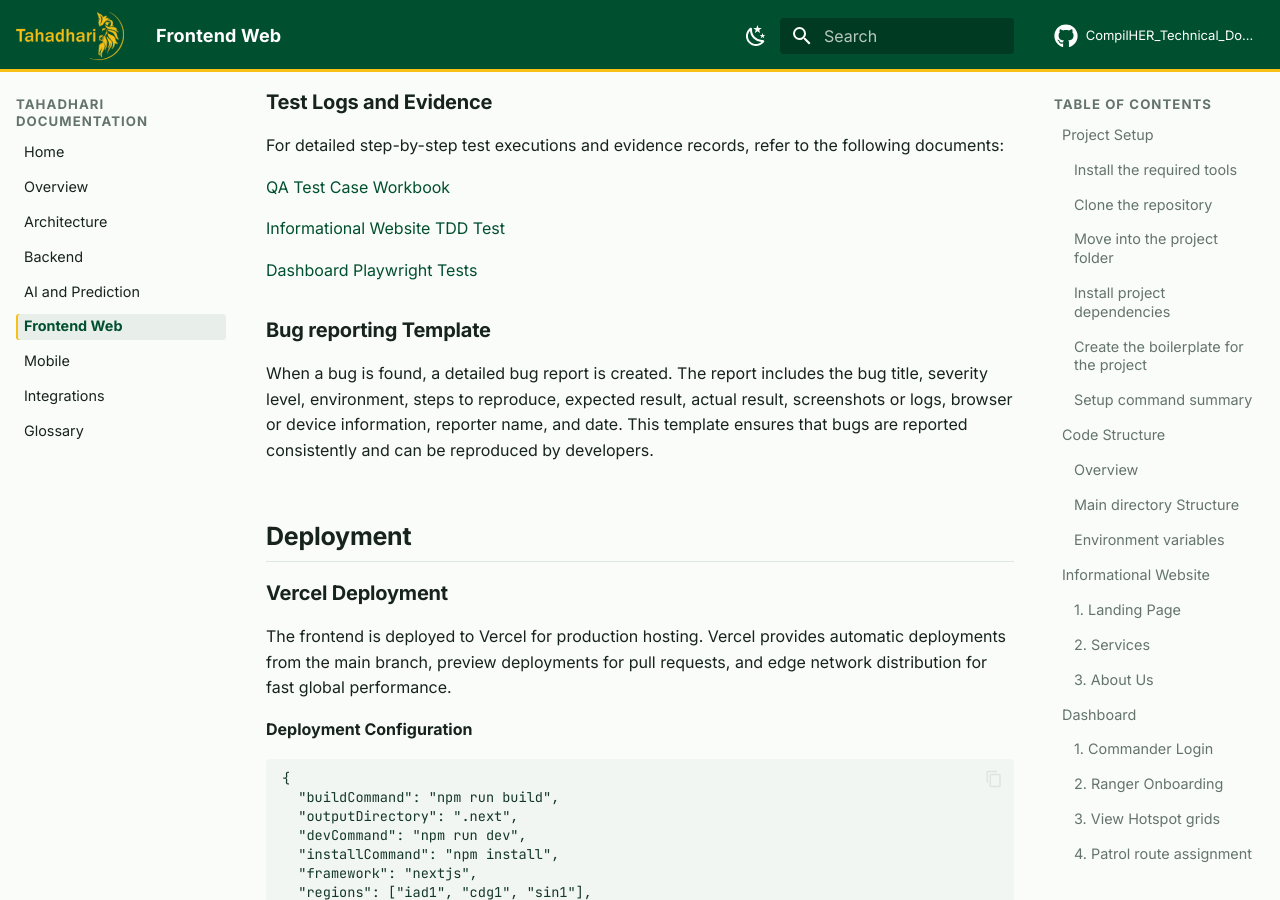
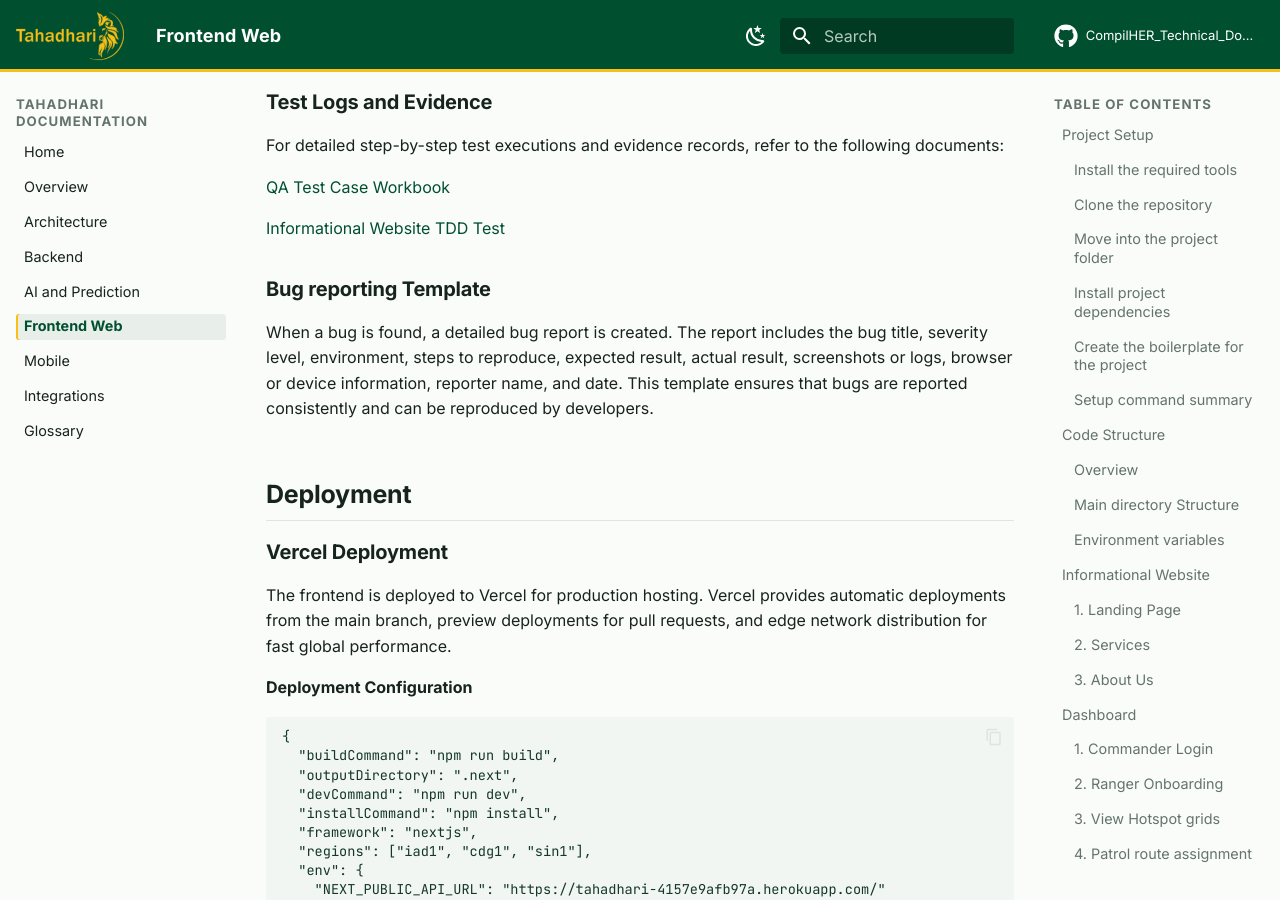
Before and after one commit to akirachix/CompilHER_Technical_Documentation, an MkDocs documentation site: the page built from docs/frontend.md, in a window 1280 px wide and 900 px high, scrolled down 20856 px. Built offline with MkDocs 1.6.1 and Material for MkDocs 9.7.7, drawn with Linux system fonts in a browser that asks for light colours; comment, search, counter and statistics services are not loaded.

Commit message:
fixed url

```diff
--- a/docs/frontend.md
+++ b/docs/frontend.md
@@ -790,7 +790,7 @@ For detailed step-by-step test executions and evidence records, refer to the fol
 
 [Informational Website TDD Test](https://github.com/akirachix/-Compil-HER_Informational_Website/blob/feature/testCompil_Her/compil-Her-test-script.cy.js)
 
-[Dashboard Playwright Tests](https://github.com/akirachix/Compil-HER_Dashboard/feature/tahadhari.spec.js)
+
 
 ### Bug reporting Template
 
```
